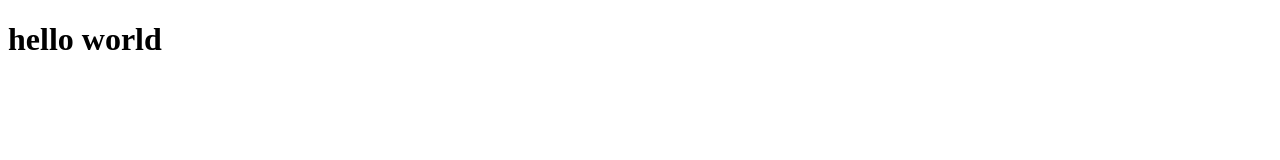
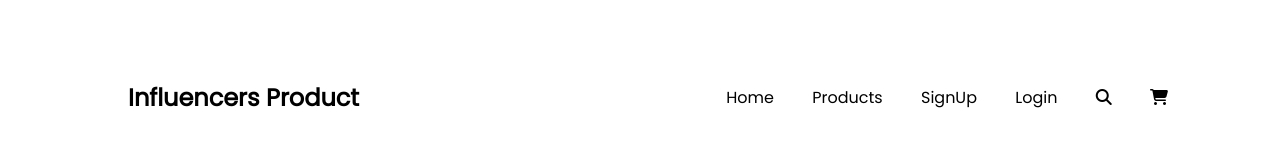
Before and after one commit to juhayerayaz/Influencers-Product-css, a plain HTML site: page index.html in a window 1280 px wide. Drawn offline with Linux system fonts and the light colour scheme.

Commit message:
menu bar

```diff
--- a/index.html
+++ b/index.html
@@ -5,9 +5,25 @@
     <meta http-equiv="X-UA-Compatible" content="IE=edge">
     <meta name="viewport" content="width=device-width, initial-scale=1.0">
     <title>Document</title>
+    <!-- fontawesome -->
+    <script src="https://kit.fontawesome.com/73288b86e8.js" crossorigin="anonymous"></script>
+    <!-- stylesheet  -->
     <link rel="stylesheet" href="./style/styles.css">
 </head>
 <body>
-    <h1>hello world</h1>
+    <header>
+        <nav class="head">
+            <h1>Influencers Product</h1>
+        </nav>
+        <nav class="menu">
+            <a href="#">Home</a>
+            <a href="#">Products</a>
+            <a href="#">SignUp</a>
+            <a href="#">Login</a>
+            <i class="fas fa-search"></i>
+            <i class="fas fa-shopping-cart"></i>
+        </nav>
+    </header>
+
 </body>
 </html>
--- a/style/styles.css
+++ b/style/styles.css
@@ -0,0 +1,25 @@
+@import url("https://fonts.googleapis.com/css2?family=Poppins&family=Roboto&display=swap");
+/* google font  */
+
+/* starting */
+* {
+  font-family: "Poppins", sans-serif;
+}
+body {
+  width: 100vw;
+}
+/* menu bar  */
+header {
+  margin: 60px 120px;
+  display: flex;
+  align-items: center;
+  justify-content: space-between;
+}
+header > nav > a {
+  text-decoration: none;
+  color: black;
+}
+.menu {
+  word-spacing: 34px;
+}
+/* meanu bar end  */
```
